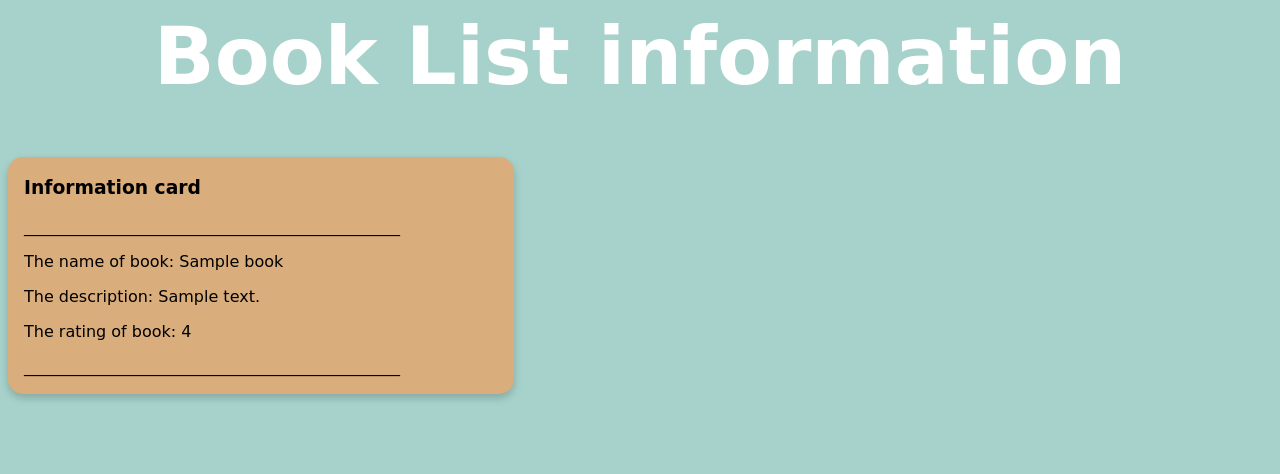
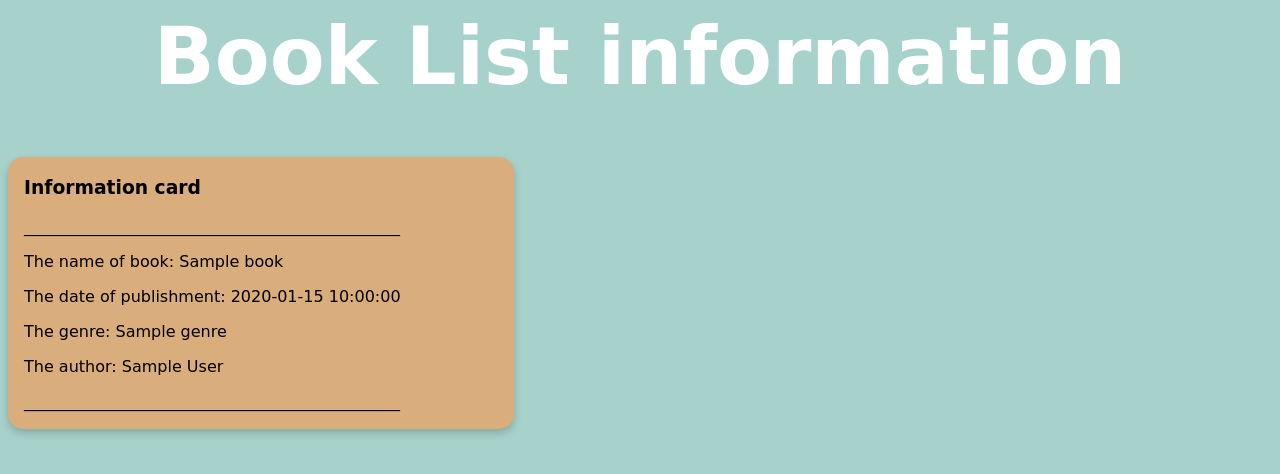
Before and after one commit to shivanshudwivedi/DexM-Movies, a Flask app: template UI/templates/result.html in a window 1280 px wide. Shown: the top 474 px of the page. Run offline with Flask 3, Linux system fonts and the light colour scheme; the template is opened without the code that fills it: most values are stand-ins (such as "Sample title", 1, 10 or a date in 2020).

Commit message:
Updated UI
Added the new sections for the BookList and book rating

```diff
--- a/UI/templates/rating_result.html
+++ b/UI/templates/rating_result.html
@@ -10,6 +10,7 @@
 	  <div class="container">
 	    <h3><b>Information card</b></h3>
 		<p>The BookID: {{result_rating['bookId']}}</p>
+		<p>The name of book: {{ result_rating['name']}}</p>
 		<p>The rating of book: {{ result_rating['rating']}}</p>
 	  </div>
 	</div>
--- a/UI/templates/result.html
+++ b/UI/templates/result.html
@@ -11,9 +11,10 @@
 	    <h3><b>Information card</b></h3>
 		<p>_______________________________________________</p>
 	    {% for book_list in result %}
-		<p>The name of book: {{book_list['name']}}</p>
-		<p>The description: {{ book_list['descript']}}</p>
-		<p>The rating of book: {{ book_list['rating']}}</p>
+		<p>The name of book: {{ book_list['name']}}</p>
+		<p>The date of publishment: {{ book_list['date']}}</p>
+		<p>The genre: {{ book_list['genre']}}</p>
+		<p>The author: {{ book_list['author']}}</p>
 		<p>_______________________________________________</p>
 		{% endfor %}
 	  </div>
```
Also changed, not shown: 2 other files.
